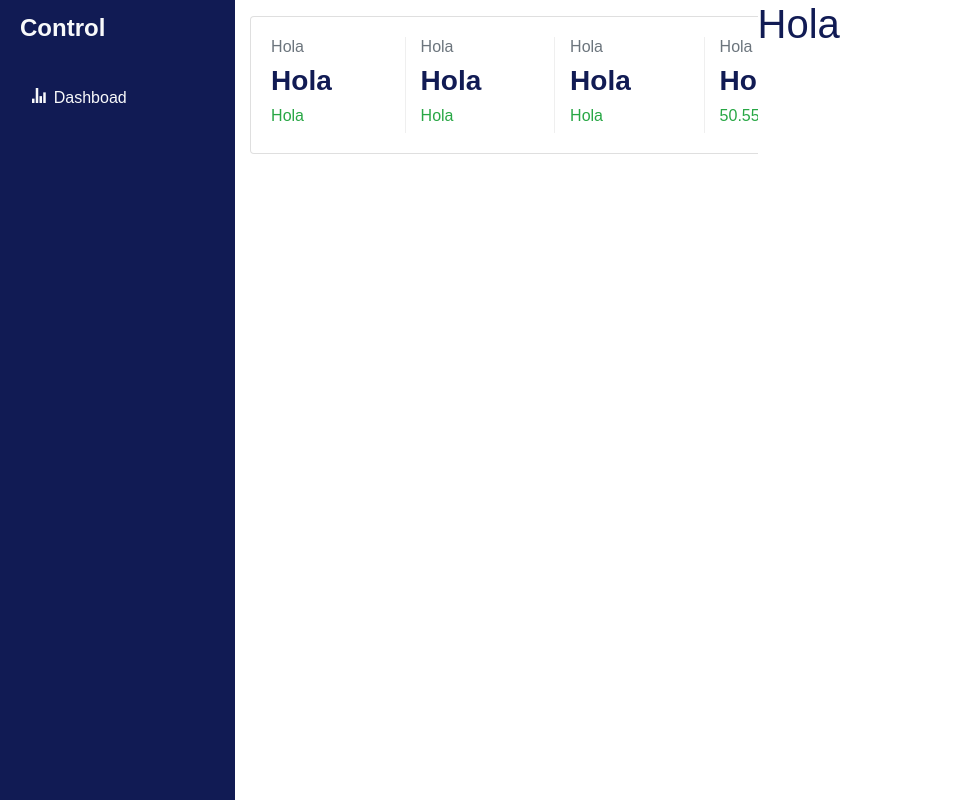
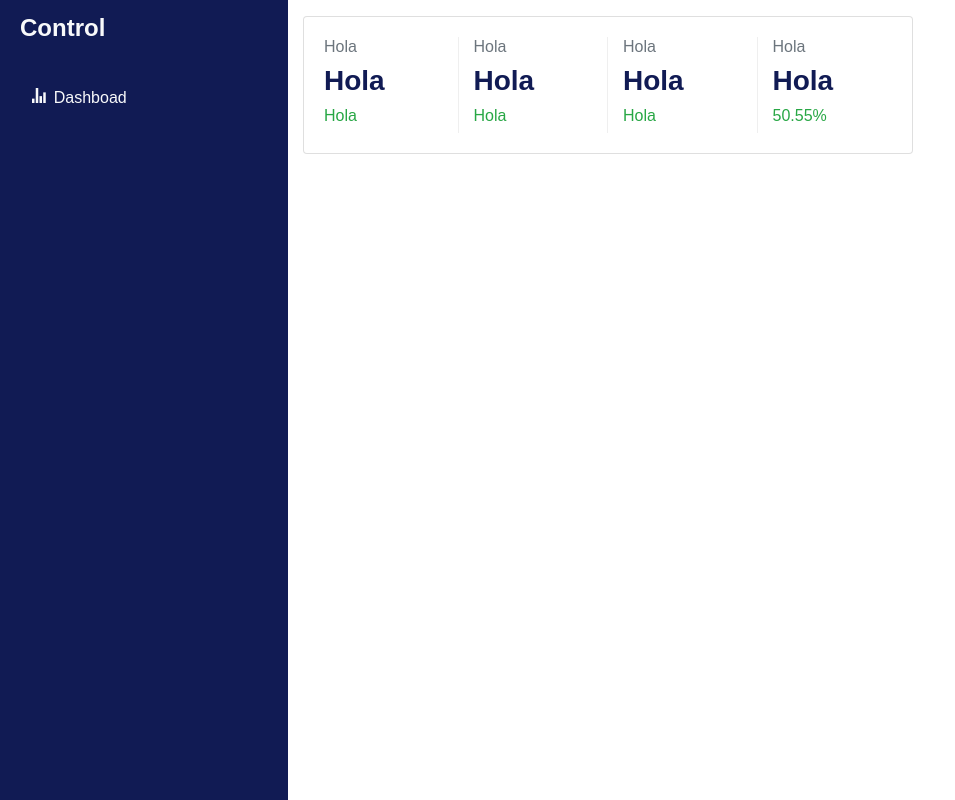
Before and after one commit to LopezAlejo02/Productivity-proyect, a Flask app: page / in a window 1280 px wide. Shown: the whole page, without its empty margins (0-955 px from the left). Run offline with Flask 2, Linux system fonts and the light colour scheme; data that the repository does not hold is empty; some libraries are stand-ins or nearby versions.

Commit message:
second version

```diff
--- a/templates/Dashboard.html
+++ b/templates/Dashboard.html
@@ -56,11 +56,6 @@
             </div>
           </section>
         </div>
-        <div id="column">
-          <h1>
-            Hola
-          </h1>
-        </div>
     </div>
 
 
```
